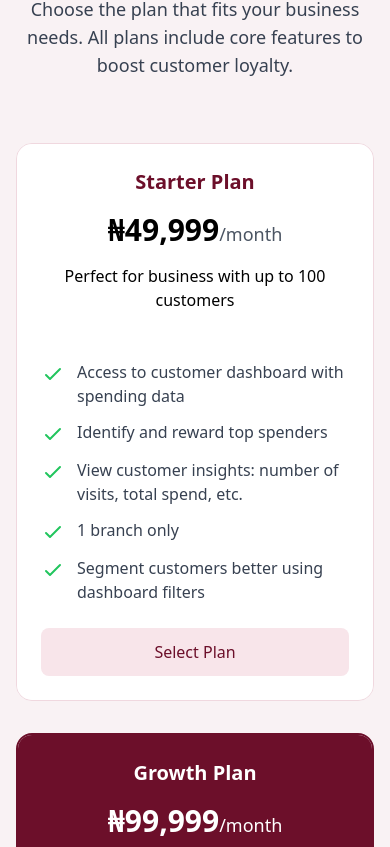
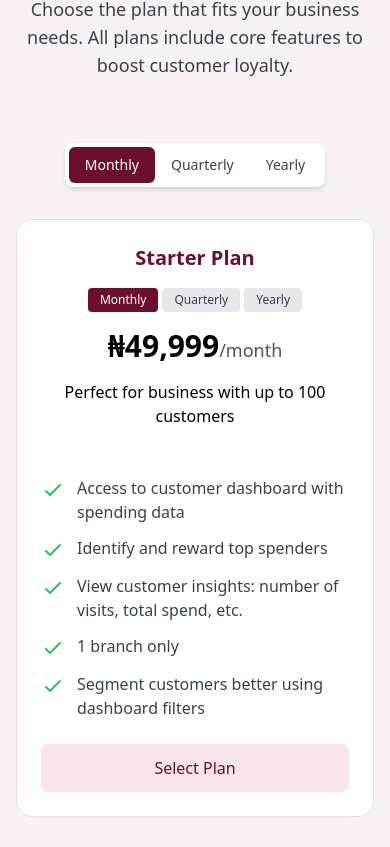
Before and after one commit to seunosinowo/vibeazy, a React (Create React App) app: page / in a window 390 px wide. Shown: the part 6590-7437 px from the top of the page. Built offline with nearby package versions, Linux system fonts and the light colour scheme.

Commit message:
Updated price

```diff
--- a/src/components/Pricing.js
+++ b/src/components/Pricing.js
@@ -3,13 +3,44 @@ import { motion } from 'framer-motion';
 
 const Pricing = () => {
   const [selectedPlan, setSelectedPlan] = useState('growth');
+  const [billingPeriods, setBillingPeriods] = useState({
+    starter: 'monthly',
+    growth: 'monthly',
+    business: 'monthly'
+  });
+
+  const getPrice = (plan, period) => {
+    return plan.price[period];
+  };
+
+  const getPeriod = (period) => {
+    if (period === 'quarterly') return '/quarter';
+    if (period === 'yearly') return '/year';
+    return '/month';
+  };
+
+  const calculateDiscount = (plan, period) => {
+    if (plan.id === 'starter' || period === 'monthly') return null;
+    const monthlyPrice = parseInt(plan.price.monthly.replace(/[^\d]/g, ''));
+    const currentPrice = parseInt(plan.price[period].replace(/[^\d]/g, ''));
+    const multiplier = period === 'quarterly' ? 3 : 12;
+    const fullPrice = monthlyPrice * multiplier;
+    if (currentPrice < fullPrice) {
+      const discount = Math.round(((fullPrice - currentPrice) / fullPrice) * 100);
+      return discount > 0 ? discount : null;
+    }
+    return null;
+  };
 
   const plans = [
     {
       id: 'starter',
       name: 'Starter Plan',
-      price: '₦49,999',
-      period: '/month',
+      price: {
+        monthly: '₦49,999',
+        quarterly: '₦117,000',
+        yearly: '₦1,404,000'
+      },
       description: 'Perfect for business with up to 100 customers',
       features: [
         {text: 'Access to customer dashboard with spending data', included: true},
@@ -25,8 +56,11 @@ const Pricing = () => {
     {
       id: 'growth',
       name: 'Growth Plan',
-      price: '₦99,999',
-      period: '/month',
+      price: {
+        monthly: '₦99,999',
+        quarterly: '₦269,997',
+        yearly: '₦3,239,964'
+      },
       description: 'Great for growing businesses with up to 500 customers.',
       features: [
         {text: 'Access to customer dashboard with spending data', included: true},
@@ -41,8 +75,11 @@ const Pricing = () => {
     {
       id: 'business',
       name: 'Business Plan',
-      price: '₦199,999',
-      period: '/month',
+      price: {
+        monthly: '₦199,999',
+        quarterly: '₦569,997',
+        yearly: '₦6,839,964'
+      },
       description: 'For larger businesses with up to 1000 customers.',
       features: [
         {text: 'Access to customer dashboard with spending data', included: true},
@@ -74,6 +111,41 @@ const Pricing = () => {
           </p>
         </motion.div>
 
+        <div className="flex justify-center mb-8">
+          <div className="bg-white rounded-lg p-1 shadow-md">
+            <button
+              onClick={() => setBillingPeriods({starter: 'monthly', growth: 'monthly', business: 'monthly'})}
+              className={`px-4 py-2 rounded-md font-medium text-sm transition-colors ${
+                billingPeriods.starter === 'monthly' && billingPeriods.growth === 'monthly' && billingPeriods.business === 'monthly'
+                  ? 'bg-[#6c0f2a] text-white'
+                  : 'text-gray-700 hover:bg-gray-100'
+              }`}
+            >
+              Monthly
+            </button>
+            <button
+              onClick={() => setBillingPeriods({starter: 'quarterly', growth: 'quarterly', business: 'quarterly'})}
+              className={`px-4 py-2 rounded-md font-medium text-sm transition-colors ${
+                billingPeriods.starter === 'quarterly' && billingPeriods.growth === 'quarterly' && billingPeriods.business === 'quarterly'
+                  ? 'bg-[#6c0f2a] text-white'
+                  : 'text-gray-700 hover:bg-gray-100'
+              }`}
+            >
+              Quarterly
+            </button>
+            <button
+              onClick={() => setBillingPeriods({starter: 'yearly', growth: 'yearly', business: 'yearly'})}
+              className={`px-4 py-2 rounded-md font-medium text-sm transition-colors ${
+                billingPeriods.starter === 'yearly' && billingPeriods.growth === 'yearly' && billingPeriods.business === 'yearly'
+                  ? 'bg-[#6c0f2a] text-white'
+                  : 'text-gray-700 hover:bg-gray-100'
+              }`}
+            >
+              Yearly
+            </button>
+          </div>
+        </div>
+
         <div className="grid grid-cols-1 lg:grid-cols-3 gap-8 max-w-6xl mx-auto items-start">
           {plans.map((plan, index) => (
             <motion.div
@@ -85,11 +157,50 @@ const Pricing = () => {
               transition={{ duration: 0.5, delay: index * 0.1 }}
               whileHover={{ y: -5 }}
             >
-              <div className={`p-6 text-center ${plan.highlight ? 'bg-[#6c0f2a] text-white' : 'bg-white'}`}>
+              <div className={`p-6 text-center ${plan.highlight ? 'bg-[#6c0f2a] text-white' : 'bg-white'} relative`}>
                 <h3 className={`text-xl md:text-2xl font-bold ${plan.highlight ? 'text-white' : 'text-[#6c0f2a]'}`}>{plan.name}</h3>
+                {plan.id !== 'starter' && calculateDiscount(plan, billingPeriods[plan.id]) && (
+                  <div className="absolute top-4 right-4 bg-red-500 text-white rounded-full w-14 h-14 flex items-center justify-center text-sm font-bold shadow-lg">
+                    {calculateDiscount(plan, billingPeriods[plan.id])}% OFF
+                  </div>
+                )}
+                <div className="block lg:hidden my-4">
+                  <div className="flex justify-center space-x-1 mb-2">
+                    <button
+                      onClick={() => setBillingPeriods({...billingPeriods, [plan.id]: 'monthly'})}
+                      className={`px-3 py-1 rounded text-xs font-medium ${
+                        billingPeriods[plan.id] === 'monthly'
+                          ? 'bg-[#6c0f2a] text-white'
+                          : 'bg-gray-200 text-gray-700'
+                      }`}
+                    >
+                      Monthly
+                    </button>
+                    <button
+                      onClick={() => setBillingPeriods({...billingPeriods, [plan.id]: 'quarterly'})}
+                      className={`px-3 py-1 rounded text-xs font-medium ${
+                        billingPeriods[plan.id] === 'quarterly'
+                          ? 'bg-[#6c0f2a] text-white'
+                          : 'bg-gray-200 text-gray-700'
+                      }`}
+                    >
+                      Quarterly
+                    </button>
+                    <button
+                      onClick={() => setBillingPeriods({...billingPeriods, [plan.id]: 'yearly'})}
+                      className={`px-3 py-1 rounded text-xs font-medium ${
+                        billingPeriods[plan.id] === 'yearly'
+                          ? 'bg-[#6c0f2a] text-white'
+                          : 'bg-gray-200 text-gray-700'
+                      }`}
+                    >
+                      Yearly
+                    </button>
+                  </div>
+                </div>
                 <div className="my-4">
-                  <span className="text-3xl md:text-4xl font-bold">{plan.price}</span>
-                  <span className={`text-lg ${plan.highlight ? 'text-white' : 'text-gray-600'}`}>{plan.period}</span>
+                  <span className="text-3xl md:text-4xl font-bold">{getPrice(plan, billingPeriods[plan.id])}</span>
+                  <span className={`text-lg ${plan.highlight ? 'text-white' : 'text-gray-600'}`}>{getPeriod(billingPeriods[plan.id])}</span>
                 </div>
                 <p className="text-base">{plan.description}</p>
               </div>
```
